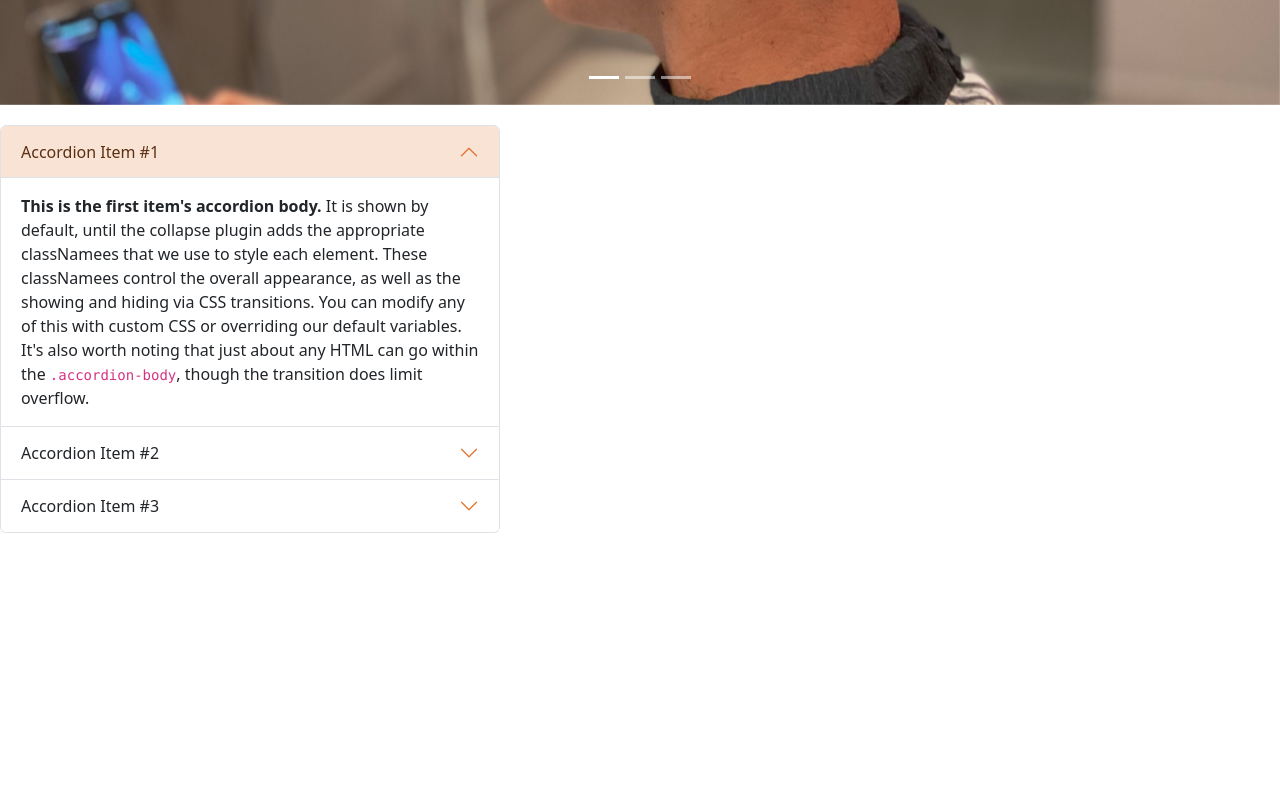
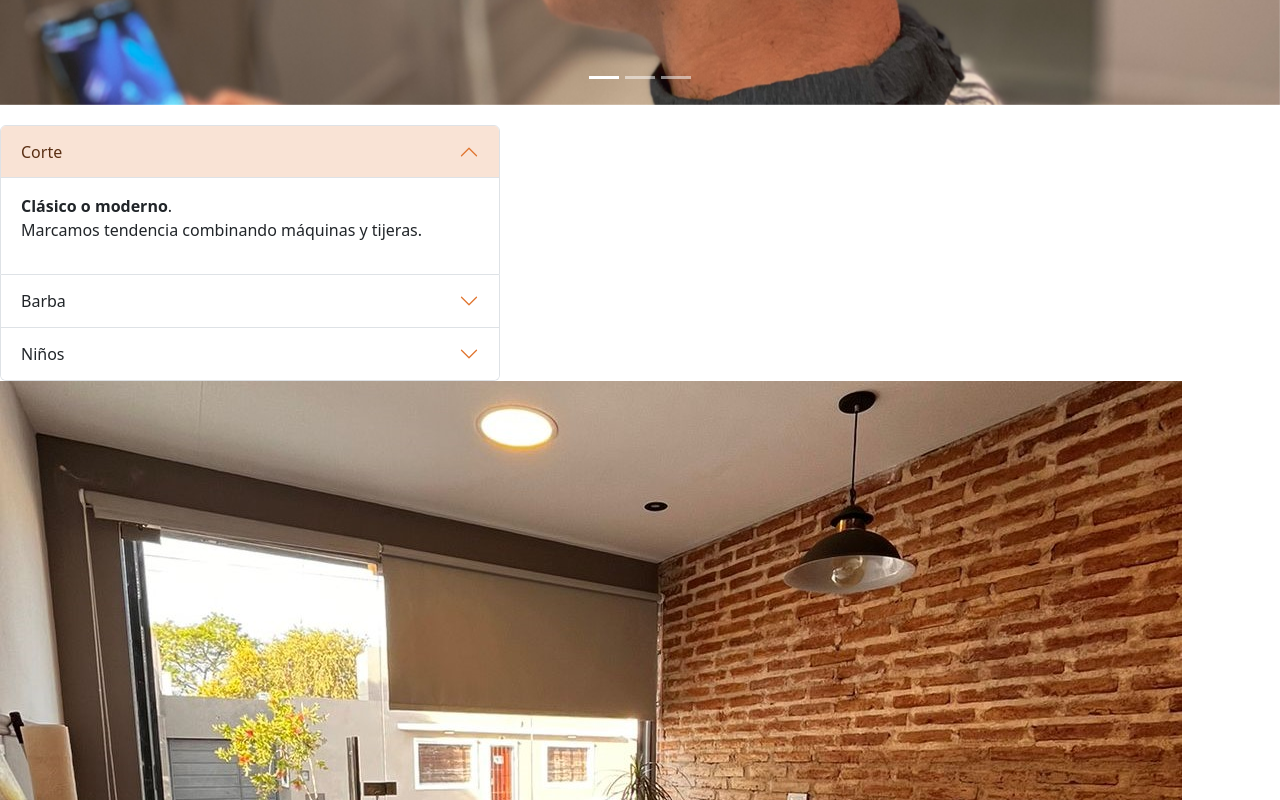
Before and after one commit to oviedoo/PIN-2303-Front, a React (Create React App) app: page / in a window 1280 px wide. Shown: the part 1500-2300 px from the top of the page. Built offline with nearby package versions, Linux system fonts and the light colour scheme.

Commit message:
Se terminó el Accordion

```diff
--- a/src/views/Accordion/index.js
+++ b/src/views/Accordion/index.js
@@ -1,45 +1,48 @@
 function Accordion() {
     return (
         <section id="service">
-
-
             <div className="accordion" id="accordionExample">
                 <div className="accordion-item">
                     <h2 className="accordion-header">
                         <button className="accordion-button" type="button" data-bs-toggle="collapse" data-bs-target="#collapseOne" aria-expanded="true" aria-controls="collapseOne">
-                            Accordion Item #1
+                            Corte
                         </button>
                     </h2>
                     <div id="collapseOne" className="accordion-collapse collapse show" data-bs-parent="#accordionExample">
                         <div className="accordion-body">
-                            <strong>This is the first item's accordion body.</strong> It is shown by default, until the collapse plugin adds the appropriate classNamees that we use to style each element. These classNamees control the overall appearance, as well as the showing and hiding via CSS transitions. You can modify any of this with custom CSS or overriding our default variables. It's also worth noting that just about any HTML can go within the <code>.accordion-body</code>, though the transition does limit overflow.
+                            <p><strong>Clásico o moderno</strong>. <br /> Marcamos tendencia combinando máquinas y tijeras.</p>
                         </div>
                     </div>
                 </div>
                 <div className="accordion-item">
                     <h2 className="accordion-header">
                         <button className="accordion-button collapsed" type="button" data-bs-toggle="collapse" data-bs-target="#collapseTwo" aria-expanded="false" aria-controls="collapseTwo">
-                            Accordion Item #2
+                            Barba
                         </button>
                     </h2>
                     <div id="collapseTwo" className="accordion-collapse collapse" data-bs-parent="#accordionExample">
                         <div className="accordion-body">
-                            <strong>This is the second item's accordion body.</strong> It is hidden by default, until the collapse plugin adds the appropriate classNamees that we use to style each element. These classNamees control the overall appearance, as well as the showing and hiding via CSS transitions. You can modify any of this with custom CSS or overriding our default variables. It's also worth noting that just about any HTML can go within the <code>.accordion-body</code>, though the transition does limit overflow.
+                            <p><strong>Afeitada tradicional o recorte de barba</strong>. <br /> Contamos con el servicio de toalla caliente.</p>
                         </div>
                     </div>
                 </div>
                 <div className="accordion-item">
                     <h2 className="accordion-header">
                         <button className="accordion-button collapsed" type="button" data-bs-toggle="collapse" data-bs-target="#collapseThree" aria-expanded="false" aria-controls="collapseThree">
-                            Accordion Item #3
+                            Niños
                         </button>
                     </h2>
                     <div id="collapseThree" className="accordion-collapse collapse" data-bs-parent="#accordionExample">
                         <div className="accordion-body">
-                            <strong>This is the third item's accordion body.</strong> It is hidden by default, until the collapse plugin adds the appropriate classNamees that we use to style each element. These classNamees control the overall appearance, as well as the showing and hiding via CSS transitions. You can modify any of this with custom CSS or overriding our default variables. It's also worth noting that just about any HTML can go within the <code>.accordion-body</code>, though the transition does limit overflow.
+                            <p>El <strong>Mini Raustin</strong> <br />sabe lo que quiere, por eso atendemos sus antojos.</p>
                         </div>
                     </div>
                 </div>
+            </div>
+
+            <div className="image-local">
+                <img src="./local2.png" alt="img-local" className="img-local2" />
+
             </div>
         </section>
     )
```
